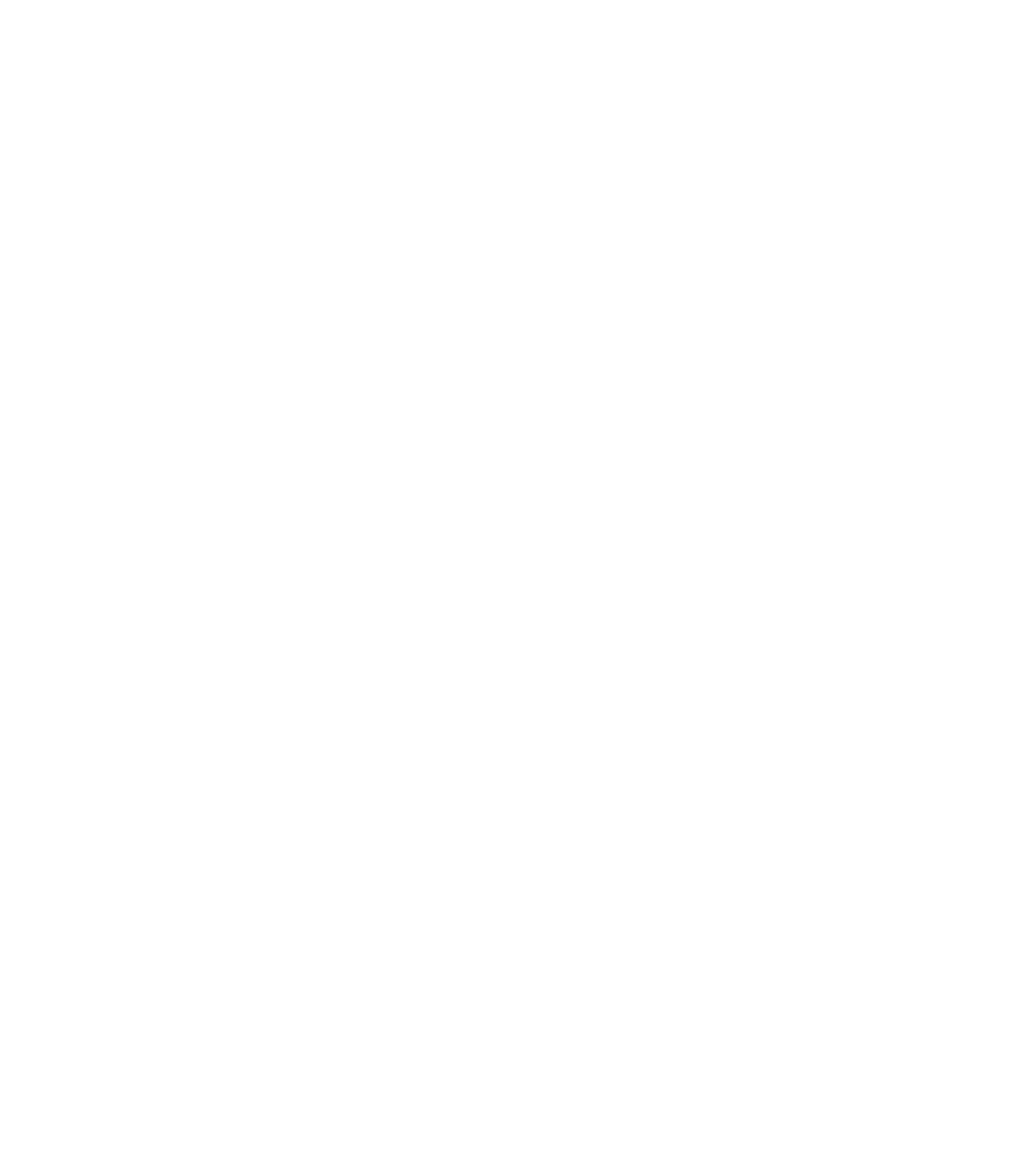
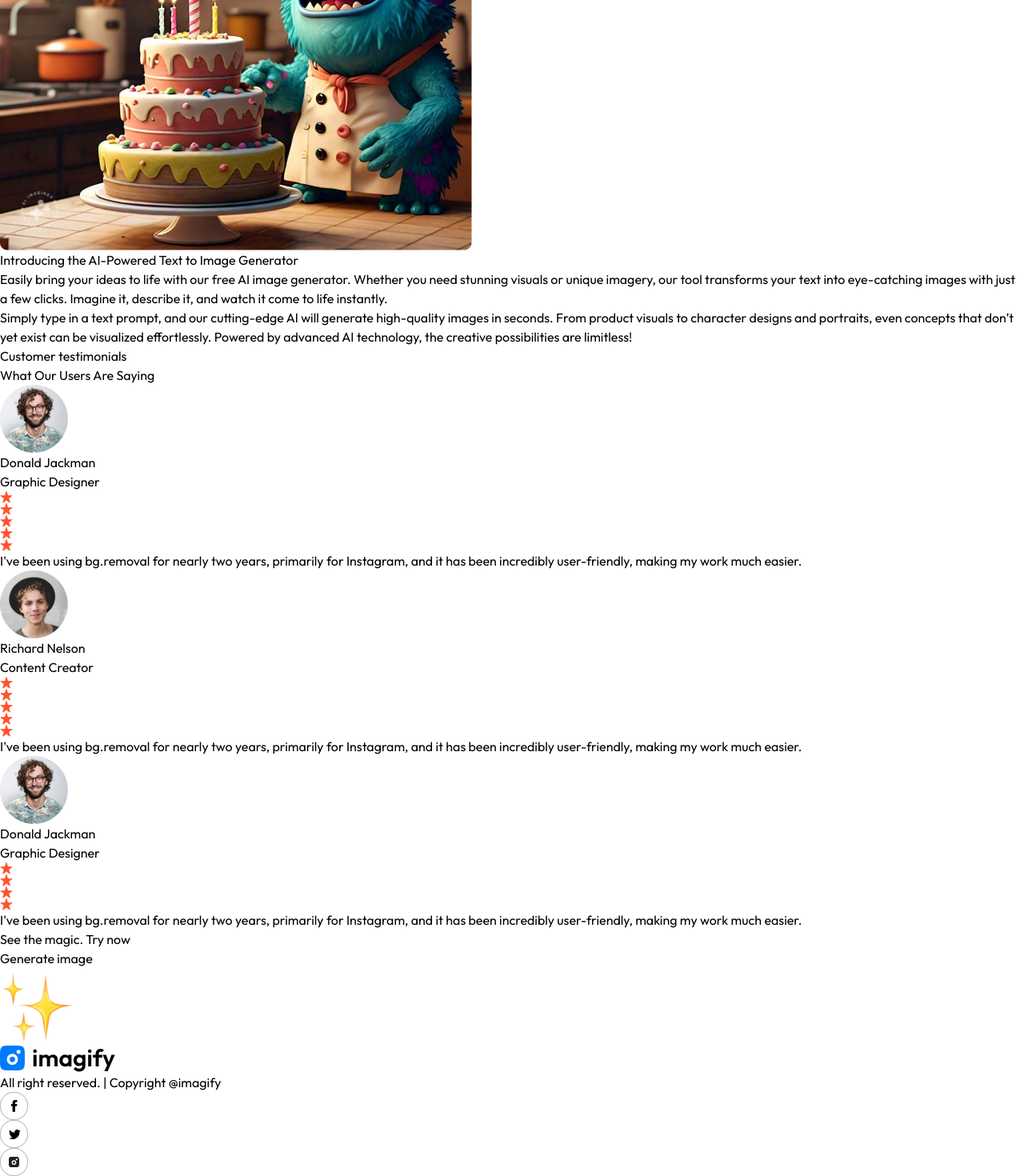
Before and after one commit to Anshojha/Gen_Img_AI, a React (Vite) app: page / in a window 1280 px wide. Shown: the part 1611-3081 px from the top of the page at 80% size. Before the commit the page ends 1286 px from the top, so only its background shows below. Built offline with nearby package versions, Linux system fonts and the light colour scheme.

Commit message:
Completed home page

```diff
--- a/src/App.jsx
+++ b/src/App.jsx
@@ -4,18 +4,20 @@
 import Home from './pages/Home'
 import BuyCredit from './pages/BuyCredit'
 import Navbar from './components/Navbar'
+import Footer from './components/Footer'
 
 
 const App = () => {
   return (
     <div className="px-4 sm:px-10 md:px-14 lg:px-28 min-h-screen bg-gradient-to-b from-teal-50 to-orange-50">
-        <Navbar />
+      <Navbar />
       <Routes>
 
         <Route path="/" element={<Home />} />
         <Route path="/result" element={<Result />} />
         <Route path="/buy-credit" element={<BuyCredit />} />
       </Routes>
+      <Footer />
     </div>
   )
 }
--- a/src/assets/assets.js
+++ b/src/assets/assets.js
@@ -74,7 +74,7 @@
         image:profile_img_1,
         name:'Donald Jackman',
         role:' Graphic Designer',
-        stars:5,
+        stars:4,
         text:`I've been using bg.removal for nearly two years, primarily for Instagram, and it has been incredibly user-friendly, making my work much easier.`
     },
 ]
--- /dev/null
+++ b/src/components/Description.jsx
@@ -0,0 +1,33 @@
+import React from "react";
+import { assets } from "../assets/assets";
+
+const Description = () => {
+  return (
+    <div className="flex flex-col items-center justify-center my-32 p-6 md:px-28">
+      <h1 className="text-3xl sm-text-4xl font-semibold mb-2">Create Ai Images</h1>
+      <p className="text-gray-500 mb-8">Turn your imagination into visuals</p>
+      <div className="flex flex-col md:flex-row gap-5 md:gap-14 items-center">
+        <img src={assets.sample_img_1} alt=""  className="w-80 xl:w-96 rounded-lg"/>
+        <div>
+          <h2 className="text-3xl font-medium max-w-lg mb-4">Introducing the AI-Powered Text to Image Generator</h2>
+          <p className="text-gray-600 mb-4">
+            Easily bring your ideas to life with our free AI image generator.
+            Whether you need stunning visuals or unique imagery, our tool
+            transforms your text into eye-catching images with just a few
+            clicks. Imagine it, describe it, and watch it come to life
+            instantly.
+          </p>
+          <p className="text-gray-600">
+            Simply type in a text prompt, and our cutting-edge AI will generate
+            high-quality images in seconds. From product visuals to character
+            designs and portraits, even concepts that don’t yet exist can be
+            visualized effortlessly. Powered by advanced AI technology, the
+            creative possibilities are limitless!
+          </p>
+        </div>
+      </div>
+    </div>
+  );
+};
+
+export default Description;
--- /dev/null
+++ b/src/components/Footer.jsx
@@ -0,0 +1,18 @@
+import React from 'react'
+import { assets } from '../assets/assets'
+
+const Footer = () => {
+  return (
+    <div className='flex items-center justify-between gap-4 p-6 mt-20'>
+      <img src={assets.logo} alt="" srcset="" />
+      <p  className='flex-1 border-l border-gray-400 pl-4 text-sm text-gray-500 max-sm:hidden'>All right reserved. | Copyright @imagify</p>
+      <div className='flex gap-1.5'>
+        <img src={assets.facebook_icon} width={35} alt="" />
+        <img src={assets.twitter_icon} width={35} alt="" />
+        <img src={assets.instagram_icon} width={35}  alt="" />
+      </div>
+    </div>
+  )
+}
+
+export default Footer
--- /dev/null
+++ b/src/components/GenerateBtn.jsx
@@ -0,0 +1,14 @@
+import React from 'react'
+import { assets } from '../assets/assets'
+
+const GenerateBtn = () => {
+  return (
+    <div className='text-center pb-16'>
+      <h1 className='text-2xl font-semibold md:text-3xl lg:text-4xl mt-4 text-neutral-800 py-6 md:py-16'>See the magic. Try now</h1>
+
+      <button className='inline-flex items-center gap-2 px-12  py-3 rounded-full bg-black text-white m-auto hover:scale-105 transition-all duration-500'>Generate image <img className='h-6' src={assets.star_group} alt="" srcset="" />  </button>
+    </div>
+  )
+}
+
+export default GenerateBtn
--- /dev/null
+++ b/src/components/Testimonial.jsx
@@ -0,0 +1,31 @@
+import React from 'react'
+import { assets, testimonialsData } from '../assets/assets'
+
+const Testimonial = () => {
+  return (
+    <div className='flex flex-col items-center justify-center my-20 py-12'>
+        <h1 className='text-3xl sm-text-4xl font-semibold mb-2'>Customer testimonials</h1>
+        <p className='text-gray-500 mb-8'>What Our Users Are Saying</p>
+        <div className='flex flex-wrap gap-6'>
+            {testimonialsData.map((testimonial, index) => (
+                <div className='bg-white/20 p-12 rounded-lg shadow-md order w-80 m-auto cursor-pointer hover:scale-[1.02] trasnition-all duration-300' key={index}>
+                    <div className='flex flex-col items-center gap-4'>
+                        <img src={testimonial.image} alt="" className='rounded-full w-14'/>
+                        <h2 className='text-xl font-semibold mt-3'>{testimonial.name}</h2>
+                        <p className='text-gray-500 mb-4'>{testimonial.role}</p>
+                        <div className='flex mb-4'>
+                            {Array(testimonial.stars).fill().map((item, index)=>(
+                                <img key={index} src={assets.rating_star} alt="" />
+                            ))}
+                        </div>
+                        <p className='text-sm text-center text-gray-600'>{testimonial.text}</p>
+                    </div>
+
+                </div>
+            ))}
+        </div>
+    </div>
+  )
+}
+
+export default Testimonial
--- a/src/pages/Home.jsx
+++ b/src/pages/Home.jsx
@@ -1,12 +1,19 @@
 import React from 'react'
 import Header from '../components/Header'
 import Steps from '../components/Steps'
+import Description from '../components/Description'
+import Testimonial from '../components/Testimonial'
+import GenerateBtn from '../components/GenerateBtn'
+import Footer from '../components/Footer'
 
 const Home = () => {
   return (
     <div>
        <Header />
        <Steps />
+       <Description />
+       <Testimonial />
+       <GenerateBtn />
     </div>
   )
 }
```
